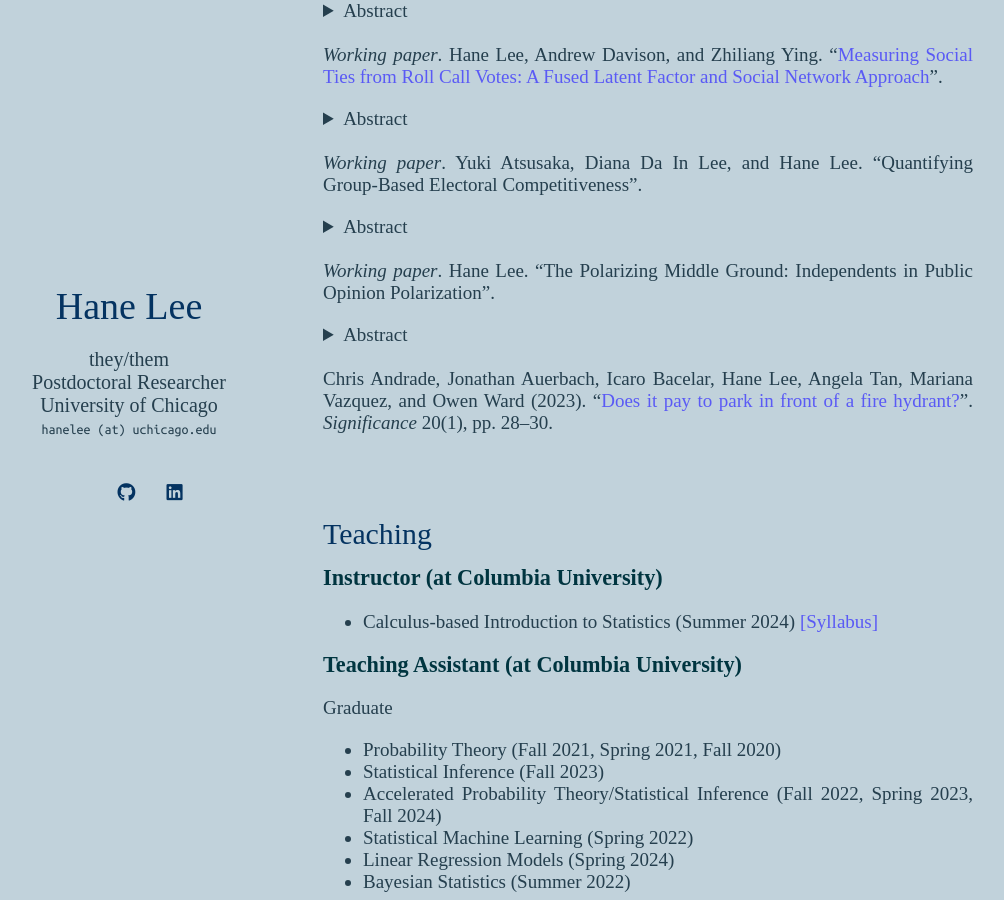
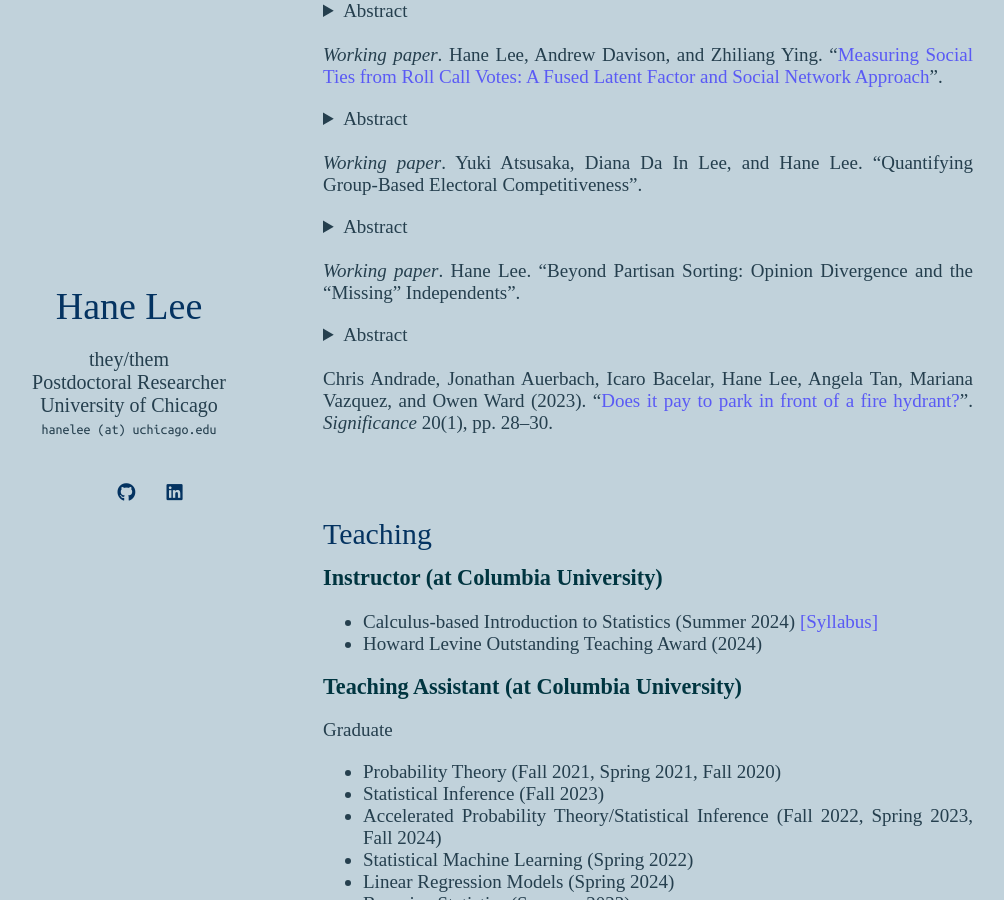
Before and after one commit to hanelee/hanelee.github.io, a Jekyll site: the page built from index.md, in a window 1280 px wide and 900 px high, scrolled down 1386 px. Shown: the whole window, without its empty margins (147-1151 px from the left). Built offline with Jekyll 4.4.1, drawn with Linux system fonts in a browser that asks for light colours; nearby versions of some CDN libraries; some web fonts are replaced; a style sheet for code colours, icons or effects is not loaded.

Commit message:
Update index.md

```diff
--- a/index.md
+++ b/index.md
@@ -42,7 +42,7 @@ Before Columbia, I was at MIT Media Lab's [Opera of the Future](https://www.medi
   How can we measure electoral competitiveness among multiple candidates with varying group affiliations? We propose the concept of group-level electoral competitiveness, which generalizes the conventional margin of victory to any number of candidates and group affiliations while avoiding strong assumptions about perfect coordination among in-group candidates. We demonstrate its applicability in three domains of American politics: racial competitiveness in congressional elections, partisan competitiveness in local elections, and competitiveness across candidates' occupational backgrounds. Our findings reveal patterns of group advantage and disadvantage that are obscured by traditional measures. By extending electoral margins to group-based competition, this paper provides a unified and flexible methodological framework for evaluating long-standing questions in the study of electoral democracy. The proposed measure is implemented via an open-source software R package gmv.
 </details>
 <br>
- *Working paper*. Hane Lee. "The Polarizing Middle Ground: Independents in Public Opinion Polarization".
+ *Working paper*. Hane Lee. "Beyond Partisan Sorting: Opinion Divergence and the "Missing" Independents".
  <details>
   <summary>Abstract</summary>
   Coming soon!
@@ -53,8 +53,10 @@ Chris Andrade, Jonathan Auerbach, Icaro Bacelar, Hane Lee, Angela Tan, Mariana V
 <br> <br>
 
 ## Teaching
+
 ### Instructor (at Columbia University)
 - Calculus-based Introduction to Statistics (Summer 2024) [[Syllabus]](assets/files/S1201_syllabus.pdf)
+- Howard Levine Outstanding Teaching Award (2024)
 
 ### Teaching Assistant (at Columbia University)
 
```
